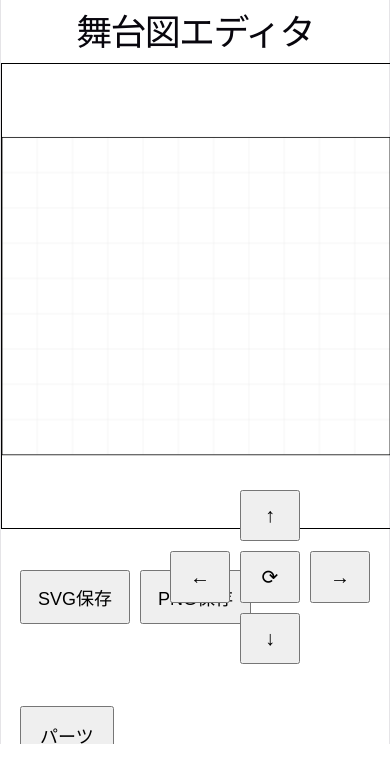
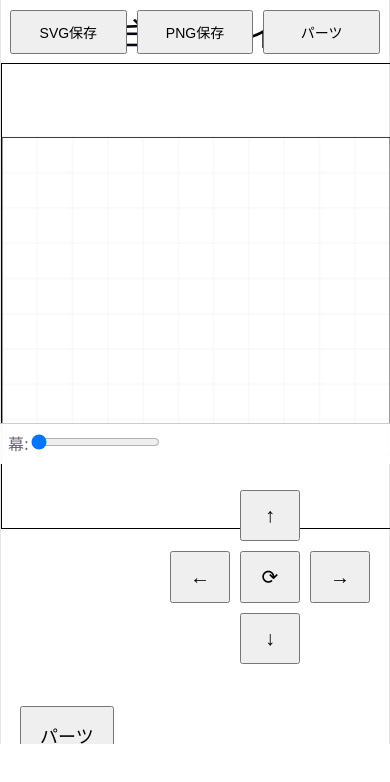
Before and after one commit to kani-kani-22/stage-designer, a React (Vite) app: page / in a window 390 px wide. Shown: the top 782 px of the page. Built offline with nearby package versions, Linux system fonts and the light colour scheme.

Commit message:
mobile adaption a@@date 2

```diff
--- a/src/App.tsx
+++ b/src/App.tsx
@@ -430,14 +430,22 @@ useEffect(() => {
   >↓</button>
   <div />
 </div>
- <div style={{
+ <div
+  style={{
     position: "fixed",
-  bottom: 220,
-  left: 400,
-  background: "#fff",
-  padding: 10,
-  zIndex: 15
-}}>
+    bottom: isMobile ? "calc(45vh)" : 40,
+    left: 0,
+    width: "100%",
+    background: "rgba(255,255,255,0.95)",
+    backdropFilter: "blur(6px)",
+    padding: isMobile ? 8 : 10,
+    zIndex: 55,
+    display: "flex",
+    alignItems: "center",
+    gap: 10,
+    borderTop: "1px solid #ccc"
+  }}
+>
   <div>
     幕:
     <input
@@ -500,16 +508,21 @@ useEffect(() => {
   <div
     style={{
       position: "fixed",
-    bottom: 220,
-    left: 20,
-    zIndex: 30,
+      top: isMobile ? 10 : "auto",
+      bottom: isMobile ? "auto" : 220,
+      left: isMobile ? 10 : 20,
+      right: isMobile ? 10 : "auto",
+      zIndex: 50,
       display: "flex",
       gap: 10,
-  }}>
+      justifyContent: isMobile ? "space-between" : "flex-start"
+    }}
+  >
   <button
   style={{
-  fontSize: 18,
-  padding: "12px 16px",
+    fontSize: isMobile ? 14 : 18,
+    padding: isMobile ? "10px 12px" : "12px 16px",
+    flex: isMobile ? 1 : "none"
   }}
   onClick={() => {
     setIsExporting(true)
@@ -540,8 +553,9 @@ useEffect(() => {
 </button>
   <button
   style={{
-  fontSize: 18,
-  padding: "12px 16px",
+    fontSize: isMobile ? 14 : 18,
+    padding: isMobile ? "10px 12px" : "12px 16px",
+    flex: isMobile ? 1 : "none"
   }}
   onClick={() => {
     setIsExporting(true)
@@ -586,6 +600,17 @@ useEffect(() => {
 >
   PNG保存
 </button>
+<button
+  //パーツ追加ボタン
+  onClick={() => setRightOpen(true)}
+  style={{
+    fontSize: isMobile ? 14 : 18,
+    padding: isMobile ? "10px 12px" : "12px 16px",
+    flex: isMobile ? 1 : "none"
+  }}
+>
+  パーツ
+</button>
 </div>
 )}
 
@@ -596,7 +621,7 @@ useEffect(() => {
         position: "fixed",
         top: 0,
         right: rightOpen ? 0 : (isMobile ? "-100%" : -200),
-        width: isMobile ? "70%" : 200,
+        width: isMobile ? "50%" : 200,
         height: "100%",
         background: "#eee",
         transition: "0.3s",
@@ -604,7 +629,10 @@ useEffect(() => {
         zIndex: 10,
       }}
     >
+      <div style={{ display: "flex", justifyContent: "space-between", alignItems: "center" }}>
   <h3>パーツ</h3>
+  <button onClick={() => setRightOpen(false)}>✕</button>
+</div>
 
 <button
   style={{
@@ -698,7 +726,7 @@ useEffect(() => {
       left: 0,
       width: "100%",
       background: "#ddd",
-      padding: 10,
+      padding: isMobile ? 6 : 10,
       zIndex: 20,
       display: "flex",
       gap: 10,
@@ -708,8 +736,7 @@ useEffect(() => {
   >
 
     {/* 名前 */}
-    <strong>{selectedObj.name}</strong>
-
+    {!isMobile && <strong>{selectedObj.name}</strong>}
     {/* 削除 */}
     <button
       style={{ fontSize: 18, padding: "10px 14px", userSelect: "none",
```
Lines whose indentation alone changed are shown as unchanged.
